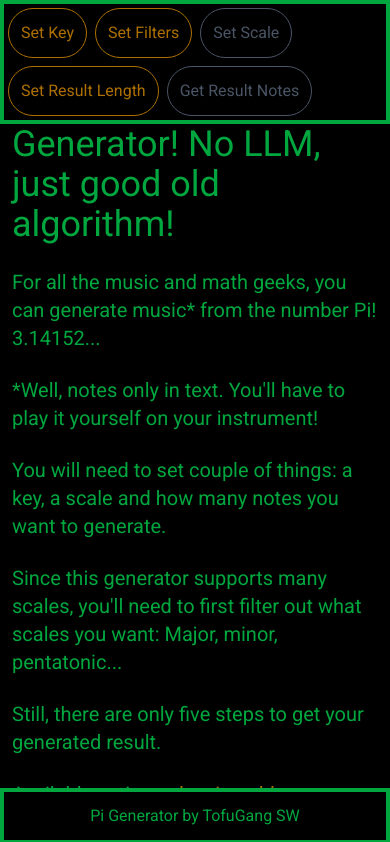
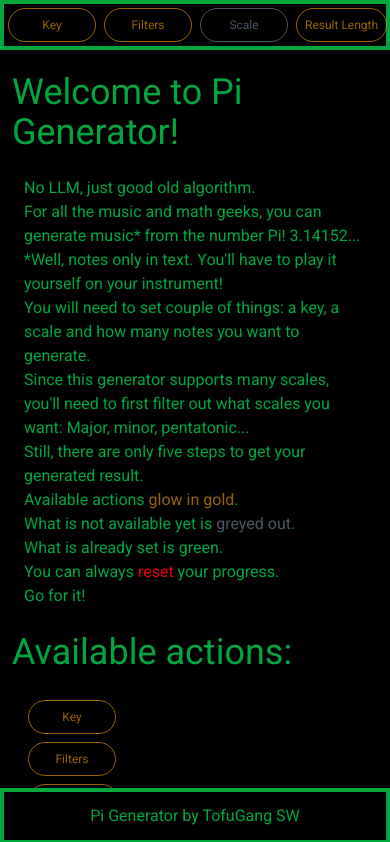
Before and after one commit to Tofu-Gang/pi-generator, a React (Vite) app: page / in a window 390 px wide. Shown: the top 842 px of the page. Built offline with nearby package versions, Linux system fonts and the light colour scheme.

Commit message:
refactoring reset button only in available links try some responsivity in header/breadcrumbs/available links

```diff
--- a/src/components/AvailableLinks.jsx
+++ b/src/components/AvailableLinks.jsx
@@ -23,6 +23,7 @@ function AvailableLinks() {
                         />
                     )
                 }
+                {location.pathname !== "/" && <Button available={true} link={"/"} display="Reset" isReset={true}/>}
             </div>
         }/>
     );
--- a/src/components/Breadcrumbs.jsx
+++ b/src/components/Breadcrumbs.jsx
@@ -8,7 +8,7 @@ function Breadcrumbs() {
 
     return (
         <>
-            <div className="flex flex-wrap">
+            <div className="flex flex-nowrap">
                 {links.map((breadcrumb) =>
                     <Button
                         key={breadcrumb.display}
--- a/src/components/Button.jsx
+++ b/src/components/Button.jsx
@@ -1,11 +1,16 @@
 import {Link} from "react-router";
 
-function Button({available, done, isCurrentPage, link, display, onClick}) {
+function Button({available, done, isCurrentPage, link, display, onClick, isReset}) {
     return (
+
         <Link
-            className={`
-            m-1 p-3 rounded-full w-fit
-            ${done ? isCurrentPage ?
+            className={`${!done && !available && "pointer-events-none"}`}
+            to={link}
+            onClick={onClick}
+        >
+            <button
+                className={`text-xs lg:text-base m-1 px-2 py-2 rounded-full w-fit cursor-pointer min-w-22 whitespace-nowrap
+                ${isReset ? "text-black bg-red-600 border-red-600" : done ? isCurrentPage ?
                         "text-black bg-green-600" :
                         "text-green-600" :
                     available ?
@@ -15,14 +20,12 @@ function Button({available, done, isCurrentPage, link, display, onClick}) {
                         "text-gray-600"}
                         border
                         ${done ? "border-green-600" :
-                available ?
+                    available && !isReset ?
                         "border-yellow-600" :
-                    "border-gray-600"}
-                        ${!done && !available && "pointer-events-none"}`}
-            to={link}
-            onClick={onClick}
+                        "border-gray-600"}`}
             >
                 {display}
+            </button>
         </Link>
     );
 }
--- a/src/components/Header.jsx
+++ b/src/components/Header.jsx
@@ -1,14 +1,9 @@
-import { Link, useLocation } from "react-router";
-import { PiGeneratorRoutes } from "../App.jsx";
 import Breadcrumbs from "./Breadcrumbs.jsx";
 
 function Header() {
-    const location = useLocation();
-
     return (
         <div className="fixed top-0 w-full flex justify-between border-4 border-green-600 bg-black">
-            {location.pathname !== PiGeneratorRoutes.Home.path && <Link className="p-3 m-1 rounded-full bg-red-600 text-black" to="/">Reset</Link>}
-            {location.pathname === PiGeneratorRoutes.Home.path && <div></div>}
+            <div></div>
             <Breadcrumbs />
             <div></div>
         </div>
--- a/src/context/music.jsx
+++ b/src/context/music.jsx
@@ -81,27 +81,27 @@ export function MusicProvider({ children }) {
 
     const Breadcrumbs = [
         {
-            display: "Set Key",
+            display: "Key",
             state: key,
             path: PiGeneratorRoutes.Key.path
         },
         {
-            display: "Set Filters",
+            display: "Filters",
             state: filters,
             path: PiGeneratorRoutes.Filters.path
         },
         {
-            display: "Set Scale",
+            display: "Scale",
             state: scale,
             path: PiGeneratorRoutes.Scale.path
         },
         {
-            display: "Set Result Length",
+            display: "Result Length",
             state: resultLength,
             path: PiGeneratorRoutes.ResultLength.path
         },
         {
-            display: "Get Result Notes",
+            display: "Result Notes",
             state: resultNotes,
             path: PiGeneratorRoutes.ResultNotes.path
         }
--- a/src/pages/home.jsx
+++ b/src/pages/home.jsx
@@ -1,6 +1,7 @@
 import { useEffect } from "react";
 import { useMusic, Defaults } from "../context/music.jsx";
 import PageContent from "../components/PageContent.jsx";
+import Content from "../components/Content.jsx";
 
 function Home() {
     const {setKey, setFilters, setScales, setScale, setNotes, setResultLength, setResultNotes} = useMusic();
@@ -39,19 +40,22 @@ function Home() {
 
     return (
         <PageContent children={
-            <>
-                <h1 className="p-3 text-4xl">Welcome to Pi Generator! No LLM, just good old algorithm!</h1>
-                <h1 className="p-3 text-xl">For all the music and math geeks, you can generate music<span className="sup">*</span> from the number Pi! 3.14152...</h1>
-                <h1 className="p-3 text-xl"><span className="sup">*</span>Well, notes only in text. You'll have to play it yourself on your instrument!</h1>
-                <h1 className="p-3 text-xl">You will need to set couple of things: a key, a scale and how many notes you want to generate.</h1>
-                <h1 className="p-3 text-xl">Since this generator supports many scales, you'll need to first filter out what scales you want: Major, minor, pentatonic...</h1>
-                <h1 className="p-3 text-xl">Still, there are only five steps to get your generated result.</h1>
-                <h1 className="p-3 text-xl">Available actions <span className="text-yellow-600 animate-pulse">glow in gold</span>.</h1>
-                <h1 className="p-3 text-xl">What is not available yet is <span className="text-gray-600">greyed out</span>.</h1>
-                <h1 className="p-3 text-xl">What is already set is <span className="text-green-600">green</span>.</h1>
-                <h1 className="p-3 text-xl">You can always <span className="p-3 rounded-full bg-red-600 text-black">Reset</span> your progress.</h1>
-                <h1 className="p-3 text-3xl">Go for it!</h1>
-            </>
+            <Content
+                title={"Welcome to Pi Generator!"}
+                children={<>
+                    <p>No LLM, just good old algorithm.</p>
+                    <p>For all the music and math geeks, you can generate music<span className="sup">*</span> from the number Pi! 3.14152...</p>
+                    <p><span className="sup">*</span>Well, notes only in text. You'll have to play it yourself on your instrument!</p>
+                    <p>You will need to set couple of things: a key, a scale and how many notes you want to generate.</p>
+                    <p>Since this generator supports many scales, you'll need to first filter out what scales you want: Major, minor, pentatonic...</p>
+                    <p>Still, there are only five steps to get your generated result.</p>
+                    <p>Available actions <span className="text-yellow-600 animate-pulse">glow in gold</span>.</p>
+                    <p>What is not available yet is <span className="text-gray-600">greyed out</span>.</p>
+                    <p>What is already set is <span className="text-green-600">green</span>.</p>
+                    <p>You can always <span className="text-red-600">reset</span> your progress.</p>
+                    <p>Go for it!</p>
+                </>}
+            />
         } />
     );
 }
```
Lines whose indentation alone changed are shown as unchanged.
